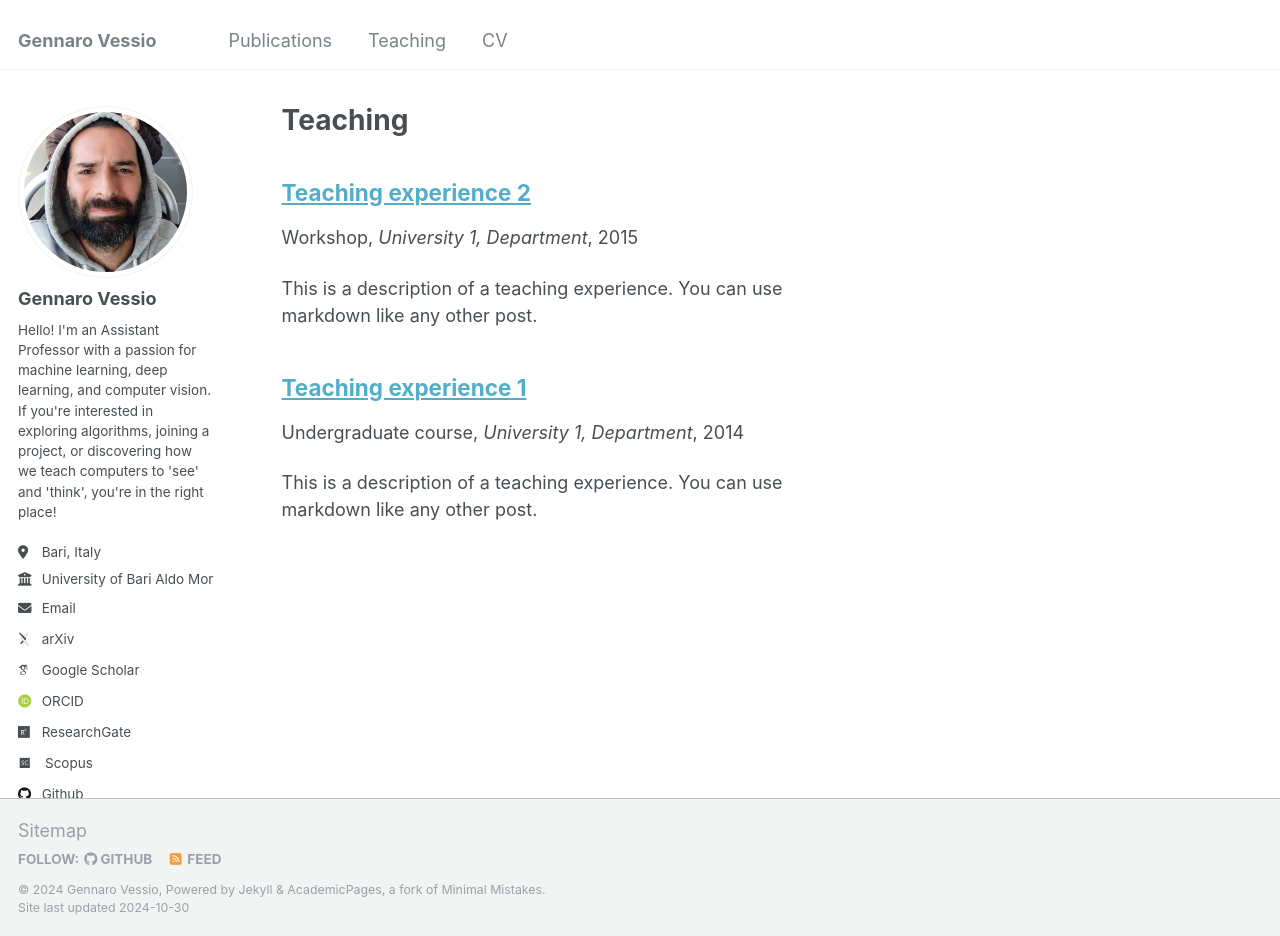
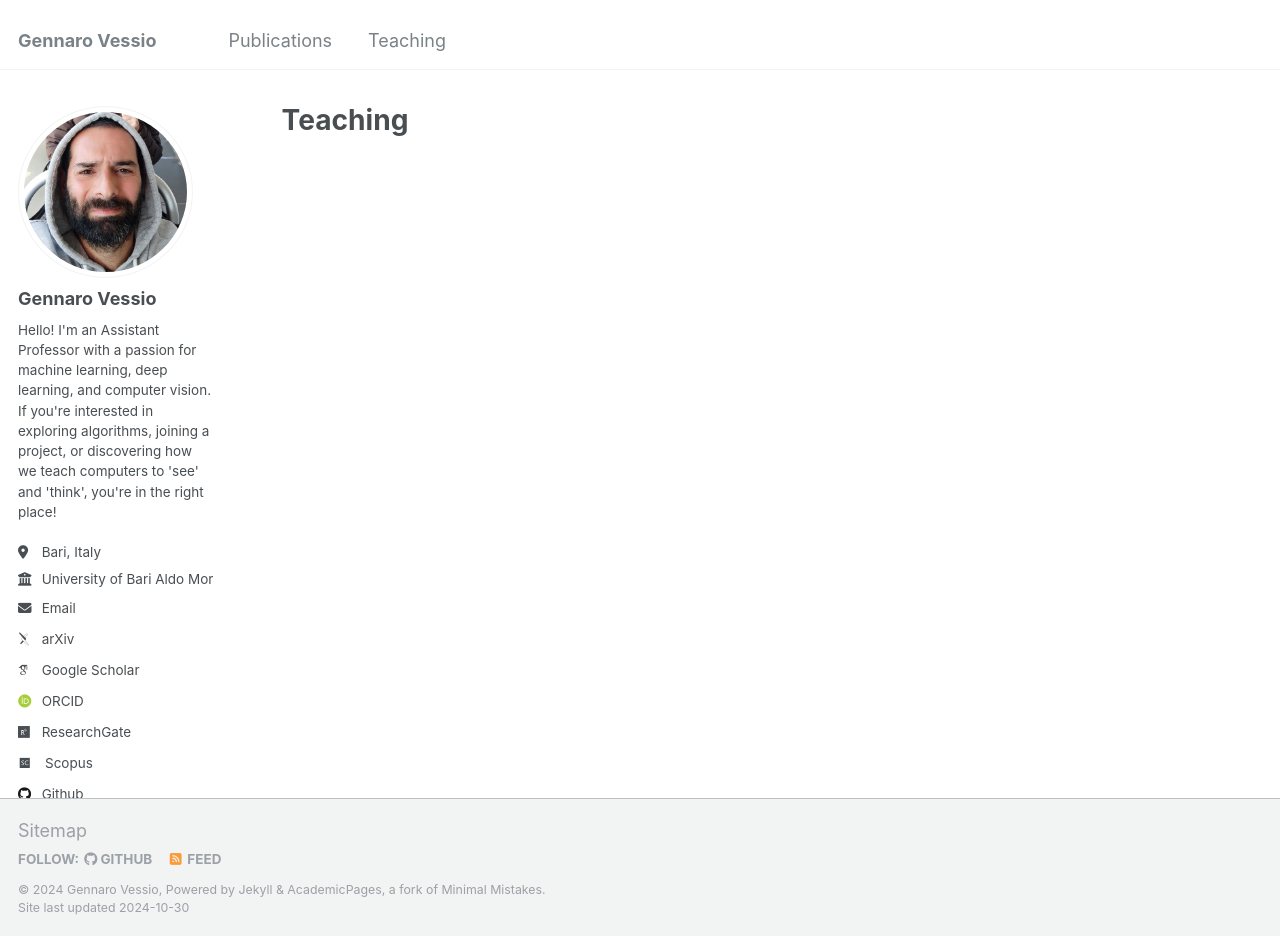
Before and after one commit to gvessio/gvessio.github.io, a Jekyll site: the page built from _pages/teaching.html, in a window 1280 px wide and 936 px high. Built offline with Jekyll 4.4.1, drawn with Linux system fonts in a browser that asks for light colours; some web fonts are replaced; a file with an impossible date is left out.

Commit message:
New changes

```diff
--- a/_data/navigation.yml
+++ b/_data/navigation.yml
@@ -20,8 +20,8 @@ main:
   # - title: "Blog Posts"
   #   url: /year-archive/
 
-  - title: "CV"
-    url: /cv/
+  # - title: "CV"
+  #   url: /cv/
 
   # - title: "Guide"
   #   url: /markdown/
--- a/_teaching/2014-spring-teaching-1.md
+++ /dev/null
@@ -1,20 +0,0 @@
----
-title: "Teaching experience 1"
-collection: teaching
-type: "Undergraduate course"
-permalink: /teaching/2014-spring-teaching-1
-venue: "University 1, Department"
-date: 2014-01-01
-location: "City, Country"
----
-
-This is a description of a teaching experience. You can use markdown like any other post.
-
-Heading 1
-======
-
-Heading 2
-======
-
-Heading 3
-======
--- a/_teaching/2015-spring-teaching-2.md
+++ /dev/null
@@ -1,20 +0,0 @@
----
-title: "Teaching experience 2"
-collection: teaching
-type: "Workshop"
-permalink: /teaching/2015-spring-teaching-1
-venue: "University 1, Department"
-date: 2015-01-01
-location: "City, Country"
----
-
-This is a description of a teaching experience. You can use markdown like any other post.
-
-Heading 1
-======
-
-Heading 2
-======
-
-Heading 3
-======
```
Also changed, not shown: _pages/about.md (+1 -1 lines), _teaching/deep-learning.md (added, +20 -0 lines), _teaching/intelligenza-computazionale.md (added, +22 -0 lines), _teaching/laboratorio-di-informatica.md (added, +20 -0 lines).
